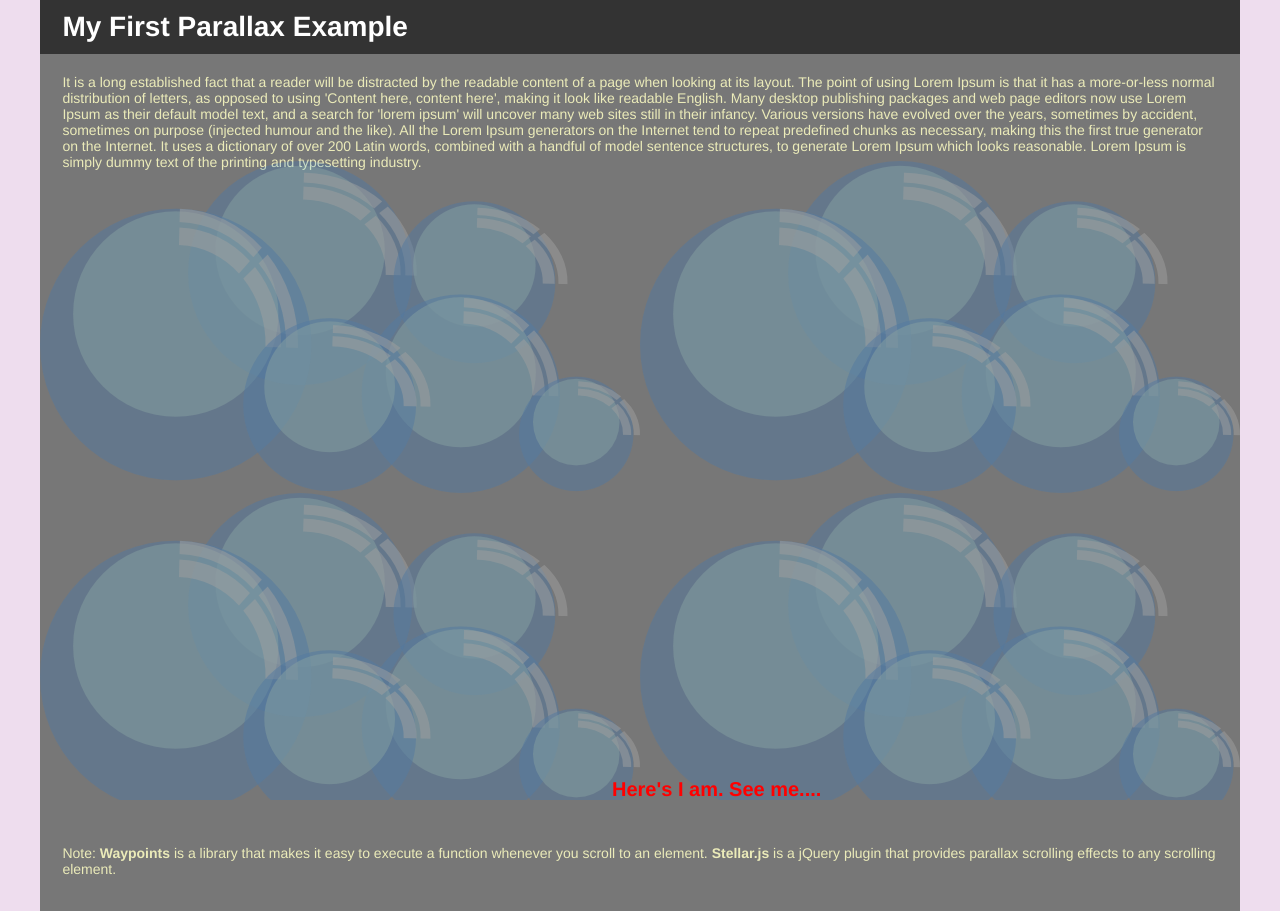
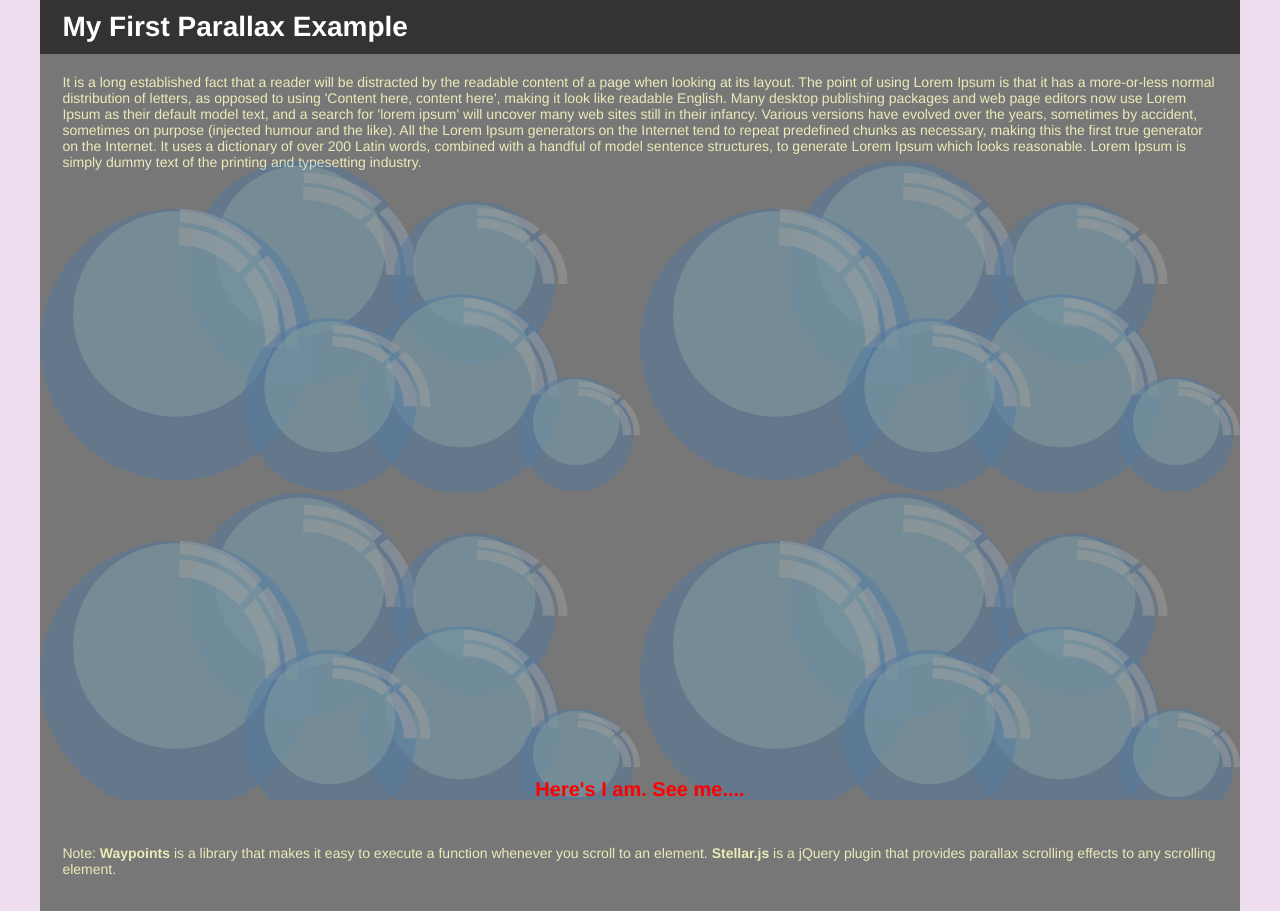
Before and after one commit to personal-anshul/parallax, a plain HTML site: page index.html in a window 1280 px wide. Shown: the top 911 px of the page. Drawn offline with Linux system fonts and the light colour scheme.

Commit message:
Code refactor for basic and multiple parallax & updated README for same

```diff
--- a/assets/scripts/main.js
+++ b/assets/scripts/main.js
@@ -1,23 +1,25 @@
-var ignoreHeight = document.getElementById('page-heading').clientHeight + document.getElementById('first-para').clientHeight;
-document.getElementsByClassName('dark-circle')[0].style.bottom = -(document.getElementsByClassName('dark-circle')[0].clientHeight) + "px";
-var circleBottom = document.getElementsByClassName('dark-circle')[0].style.bottom.match(/\d/g).join("");
-var darkCircleOffset = 40;
+var basicParallaxOffset = document.getElementById('page-heading').clientHeight + document.getElementById('first-para').clientHeight;
+document.getElementsByClassName('basic-parallax-panel')[0].style.height = window.innerHeight - basicParallaxOffset + 'px';
+document.getElementsByClassName('moving-background')[0].style.height = window.innerHeight - basicParallaxOffset + 'px';
 
+//Bind Scroll event
+window.addEventListener("scroll", parallaxScroll, false);
+
+//handling parallax effect
 function parallaxScroll() {
-	document.getElementsByClassName('moving-background')[0].style.top = -(window.pageYOffset / 5 - ignoreHeight ) + 'px';
-	var opacityDiv = 1 - window.pageYOffset / window.innerHeight;
-	document.getElementsByClassName('parallax-content')[0].style.opacity = opacityDiv;
-	console.log(window.pageYOffset);
-	console.log(document.getElementsByTagName('body')[0].clientHeight - window.innerHeight - document.getElementsByClassName('form')[0].clientHeight - document.getElementsByClassName('content-end')[0].clientHeight + darkCircleOffset);
+	var opacityOfParallaxObject = 1 - window.pageYOffset / window.innerHeight;
+	var darkCircleOffset = 40;
+
+	//Primary Parallax code
+	document.getElementsByClassName('moving-background')[0].style.top = -(window.pageYOffset / 5 - basicParallaxOffset ) + 'px';
+	document.getElementsByClassName('parallax-content')[0].style.opacity = opacityOfParallaxObject;
+
+	//Secondary Parallax code
 	if(window.pageYOffset > document.getElementsByTagName('body')[0].clientHeight - window.innerHeight - document.getElementsByClassName('form')[0].clientHeight - document.getElementsByClassName('content-end')[0].clientHeight + darkCircleOffset) {
 		document.getElementsByClassName('dark-circle')[0].style.bottom = ((window.pageYOffset - (document.getElementsByTagName('body')[0].clientHeight - window.innerHeight - document.getElementsByClassName('form')[0].clientHeight - document.getElementsByClassName('content-end')[0].clientHeight + darkCircleOffset)) / 2) + "px";
-		document.getElementsByClassName('dark-circle')[0].style.opacity = -opacityDiv / 1.5;
+		document.getElementsByClassName('dark-circle')[0].style.opacity = -opacityOfParallaxObject / 1.5;
 	}
 	if(window.pageYOffset < document.getElementsByTagName('body')[0].clientHeight - window.innerHeight - document.getElementsByClassName('form')[0].clientHeight - document.getElementsByClassName('content-end')[0].clientHeight + darkCircleOffset) {
-		document.getElementsByClassName('dark-circle')[0].style.bottom = -circleBottom + "px";
+		document.getElementsByClassName('dark-circle')[0].style.bottom = -(document.getElementsByClassName('dark-circle')[0].clientHeight) + "px";
 	}
 }
-
-window.addEventListener("scroll", parallaxScroll, false);
-document.getElementsByClassName('main-panel')[0].style.height = window.innerHeight - ignoreHeight + 'px';
-document.getElementsByClassName('moving-background')[0].style.height = document.getElementsByClassName('main-panel')[0].clientHeight + "px";
--- a/assets/stylesheet/style.css
+++ b/assets/stylesheet/style.css
@@ -29,17 +29,19 @@
 	top: 190px;
 	width: 1200px;
 }
-.main-panel {
+.basic-parallax-panel {
 	position: relative;
 	width: 100%;
 }
-.main-panel .para {
+.basic-parallax-panel .para {
 	bottom: 0;
 	color: red;
 	font-size: 20px;
 	font-weight: bold;
-	left: 45%;
+	left: 0;
 	position: absolute;
+	right: 0;
+	text-align: center;
 }
 .lower-section,
 .content-end {
@@ -93,11 +95,11 @@
 	width: 70%;
 }
 .button {
-	background: #46ed21;
+	background: #81C3ab;
 	border: 0 none;
 	color: #fff;
 	cursor: pointer;
-	padding: 0.6em 1.2em;
+	padding: 0.8em 1.6em;
 }
 .dark-circle {
 	background: #81C3C3;
--- a/index.html
+++ b/index.html
@@ -13,7 +13,7 @@
 			It is a long established fact that a reader will be distracted by the readable content of a page when looking at its layout. The point of using Lorem Ipsum is that it has a more-or-less normal distribution of letters, as opposed to using 'Content here, content here', making it look like readable English. Many desktop publishing packages and web page editors now use Lorem Ipsum as their default model text, and a search for 'lorem ipsum' will uncover many web sites still in their infancy. Various versions have evolved over the years, sometimes by accident, sometimes on purpose (injected humour and the like). All the Lorem Ipsum generators on the Internet tend to repeat predefined chunks as necessary, making this the first true generator on the Internet. It uses a dictionary of over 200 Latin words, combined with a handful of model sentence structures, to generate Lorem Ipsum which looks reasonable. Lorem Ipsum is simply dummy text of the printing and typesetting industry.
 		</p>
 		<div class="moving-background"></div>
-		<div class="main-panel">
+		<div class="basic-parallax-panel">
 			<p class="para parallax-content">
 				Here's I am. See me....
 			</p>
```
Also changed, not shown: README.md.
